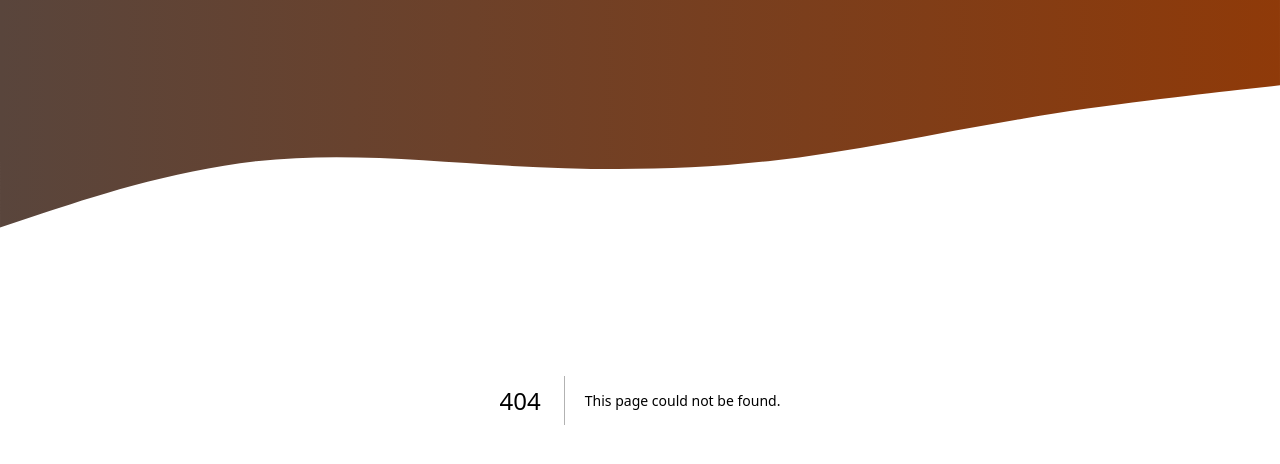
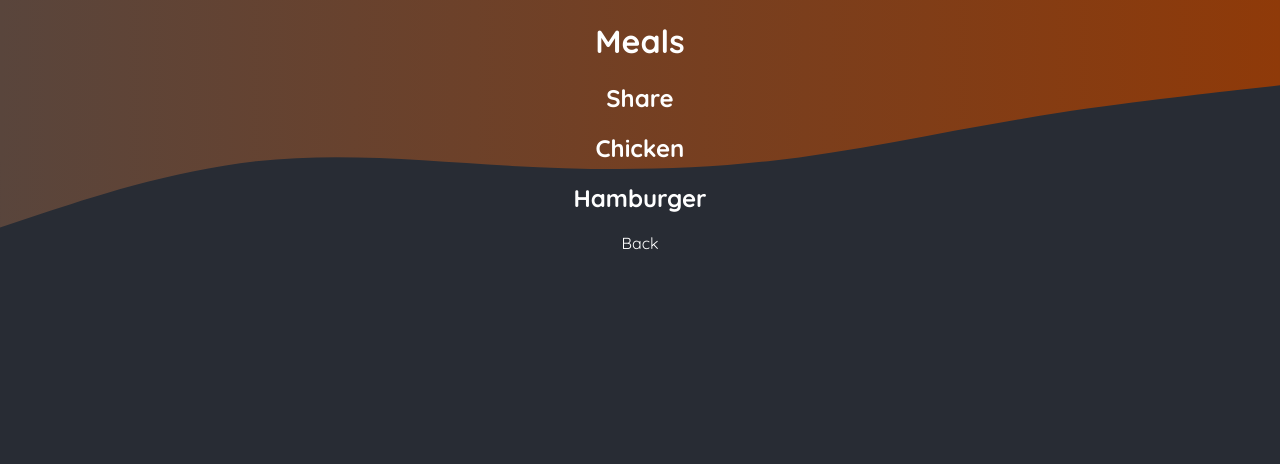
Before and after one commit to rs-quyhp/nextjs-foodies-learning, a Next.js app: page /meals in a window 1280 px wide. Before the commit this address had no page. Shown: the top 464 px of the page. Built offline with nearby package versions, Linux system fonts and the light colour scheme.

Commit message:
97. route exercise

```diff
--- a/app/globals.css
+++ b/app/globals.css
@@ -1,11 +1,11 @@
-@import url('https://fonts.googleapis.com/css2?family=Quicksand:wght@400;600;700&family=Montserrat:wght@400;700&display=swap');
+@import url("https://fonts.googleapis.com/css2?family=Quicksand:wght@400;600;700&family=Montserrat:wght@400;700&display=swap");
 
 * {
   box-sizing: border-box;
 }
 
 html {
-  font-family: 'Quicksand', sans-serif;
+  font-family: "Quicksand", sans-serif;
 }
 
 body {
@@ -46,7 +46,7 @@ svg {
   -webkit-text-fill-color: transparent;
   background-size: cover;
   background-position: center;
-  font-family: 'Montserrat', sans-serif;
+  font-family: "Montserrat", sans-serif;
 }
 
 .not-found p,
@@ -55,3 +55,8 @@ svg {
   font-weight: 500;
   color: #ddd8d8;
 }
+
+a {
+  text-decoration: none;
+  color: white;
+}
--- /dev/null
+++ b/app/meals/page.js
@@ -0,0 +1,23 @@
+import Link from "next/link";
+
+const Meals = () => {
+  return (
+    <main>
+      <h1 style={{ color: "white", textAlign: "center" }}>Meals</h1>
+      <h2 style={{ textAlign: "center" }}>
+        <Link href={"/meals/share"}>Share</Link>
+      </h2>
+      <h2 style={{ textAlign: "center" }}>
+        <Link href={"/meals/chicken"}>Chicken</Link>
+      </h2>
+      <h2 style={{ textAlign: "center" }}>
+        <Link href={"/meals/hamburger"}>Hamburger</Link>
+      </h2>
+      <p style={{ textAlign: "center" }}>
+        <Link href={".."}>Back</Link>
+      </p>
+    </main>
+  );
+};
+
+export default Meals;
```
Also changed, not shown: app/community/page.js (added, +14 -0 lines), app/meals/[slug]/page.js (added, +16 -0 lines), app/meals/share/page.js (added, +14 -0 lines), app/page.js (+9 -1 lines), 1 other file (tests, documents, lock files or other folders).
